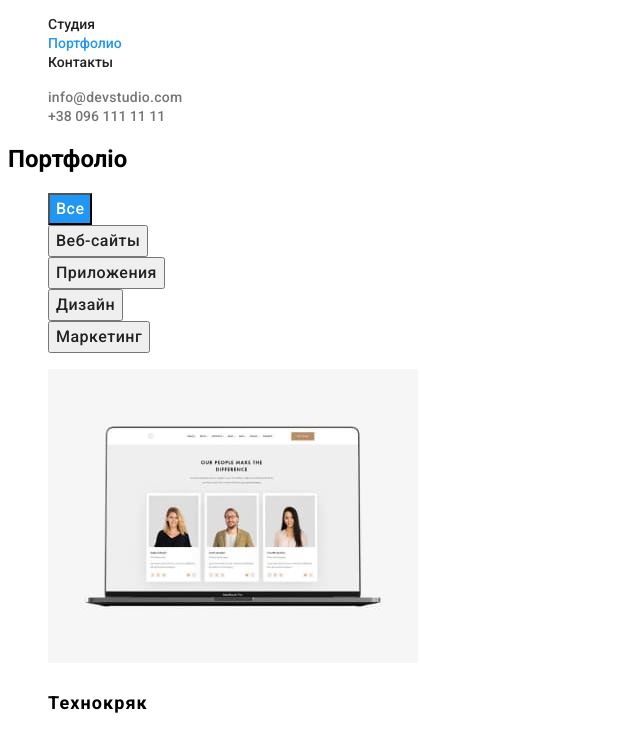
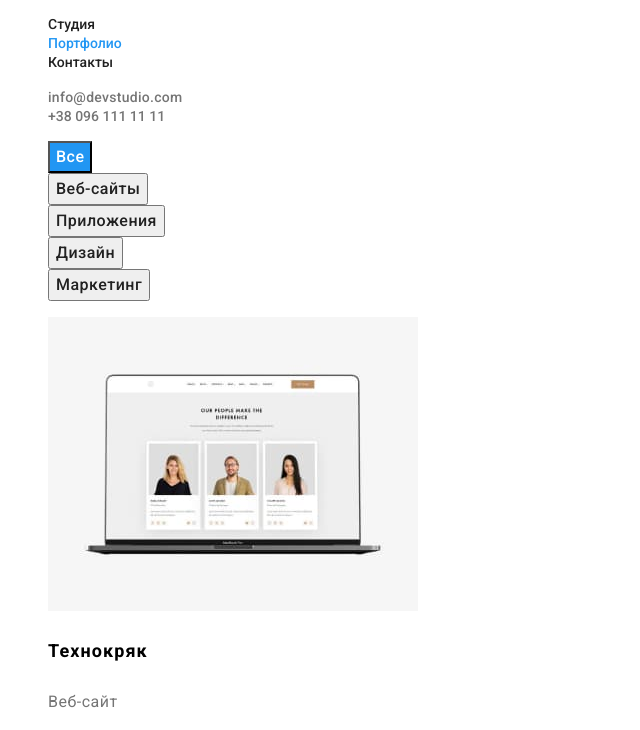
Before and after one commit to StepanKarpyak/Gitgoit-markup-hw-02, a plain HTML site: page portfolio.html in a window 1280 px wide. Shown: the part 41-771 px from the top of the page, without its empty margins (0-640 px from the left). Drawn offline with Linux system fonts and the light colour scheme.

Commit message:
копія

```diff
--- a/portfolio.html
+++ b/portfolio.html
@@ -40,7 +40,7 @@
             </ul>
         </header>
         <section>
-            <h1 hidde>Портфоліо</h1>
+            <h1 hidden>Портфоліо</h1>
             <!--panel button-->
             <h2 hidden>Панель кнопок</h2>
             <ul class="list">
```
